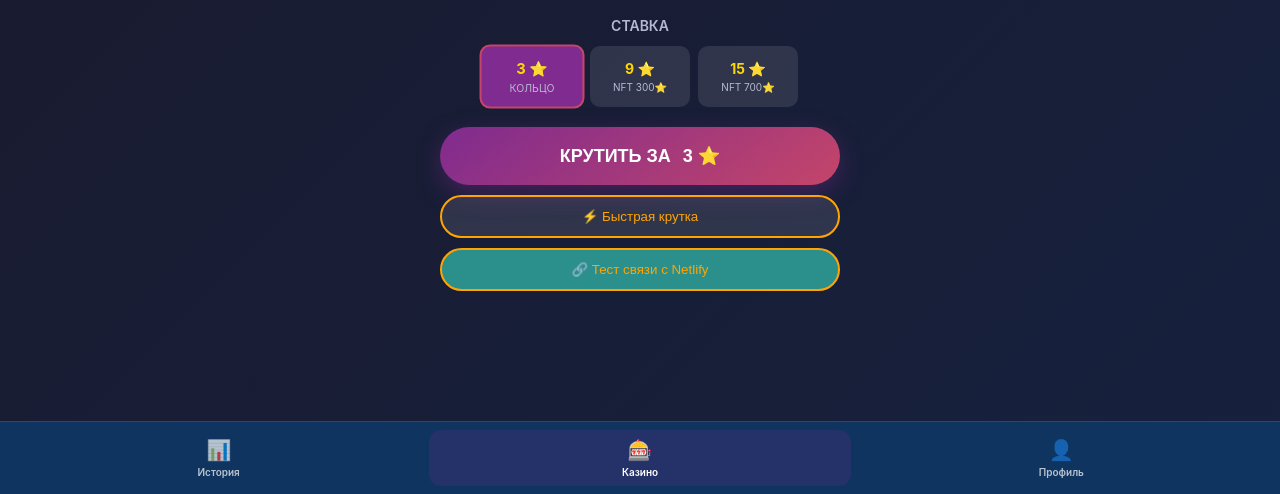
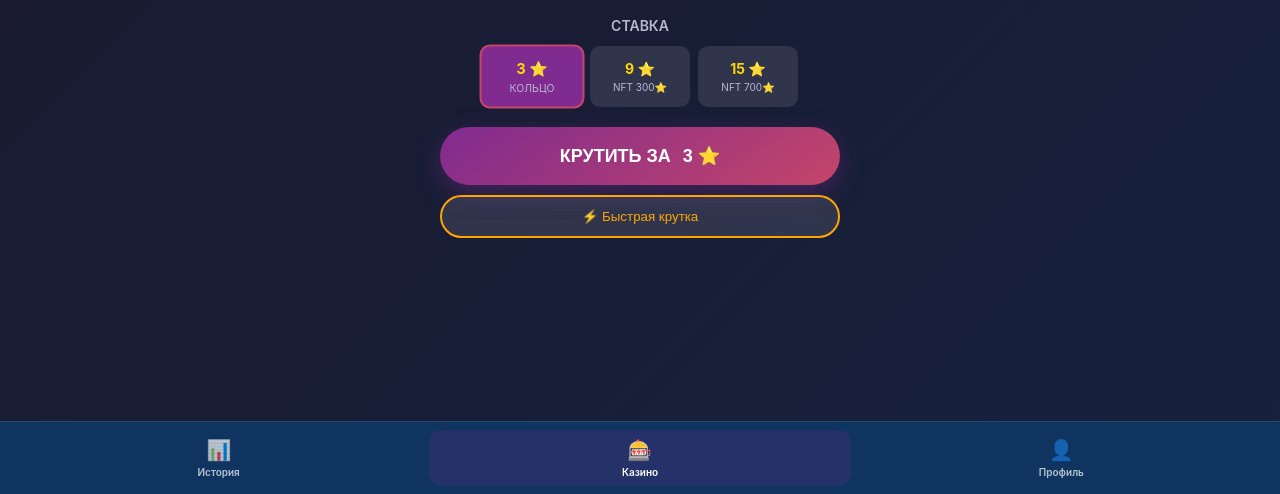
Before and after one commit to strogova2808-art/casino-webapp, a website: page index.html in a window 1280 px wide. Shown: the part 306-800 px from the top of the page. Drawn offline with Linux system fonts and the light colour scheme; a script that the page names is missing.

Commit message:
Update index.html

```diff
--- a/index.html
+++ b/index.html
@@ -80,11 +80,6 @@
 
                     <button class="quick-toggle" onclick="casino.toggleQuickSpin()">
                         ⚡ Быстрая крутка
-                    </button>
-
-                    <!-- Кнопка тестирования -->
-                    <button class="quick-toggle" onclick="casino.testConnection()" style="margin-top: 10px; background: #2b8f8c;">
-                        🔗 Тест связи с Netlify
                     </button>
                 </div>
             </div>
@@ -228,4 +223,5 @@
 
     <script src="app.js"></script>
 </body>
+
 </html>
```
